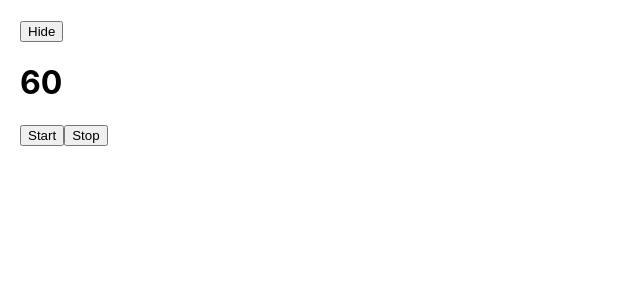
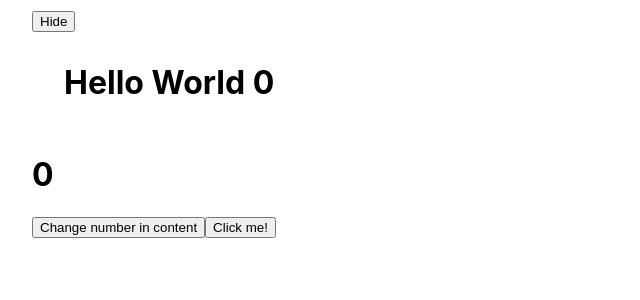
Before and after one commit to khiemk31/ReactJs, a React (Create React App) app in the folder fake_tiktok/: page / in a window 1280 px wide. Shown: the top 300 px of the page, without its empty margins (0-640 px from the left). Built offline with nearby package versions, Linux system fonts and the light colour scheme.

Commit message:
no message

```diff
--- a/fake_tiktok/src/App.js
+++ b/fake_tiktok/src/App.js
@@ -1,27 +1,30 @@
-import { useState } from "react";
+import { useState, memo } from "react";
+import Content from "./Content";
+//1. memo() -> Higher Order Component (HOC)
+//2. useCallback()
 
-import Content from "./Content";
-//useEffect :
-//1. Cập nhật lại state
-//2. Cập nhật lại DOM (mutated)
-//3. Render lại UI
-//4. Gọi cleanup nếu deps thay đổi
-//5. Gọi useEffect callback
-
-//useLayoutEffect :
-//1. Cập nhật lại state
-//2. Cập nhật lại DOM (mutated)
-//3. Gọi cleanup nếu deps thay đổi (sync)
-//4. Gọi useLayoutEffect callback (sync)
-//5. Render lại UI
+//Hooks
+//HOC
+//Render props
 
 function App() {
   const [show, setShow] = useState(true);
+  const [count, setCount] = useState(0);
+  const [number, setNumber] = useState(0);
 
+  const changeNumberInContent = () => {
+    setNumber(Math.random());
+  };
+  const handleClick = () => {
+    setCount(count + 1);
+  };
   return (
-    <div style={{ padding: 20 }}>
+    <div style={{ padding: "10px  32px" }}>
       <button onClick={() => setShow(!show)}>{show ? "Hide" : "Show"}</button>
-      {show && <Content />}
+      {show && <Content number={number} />}
+      <h1>{count}</h1>
+      <button onClick={changeNumberInContent}>Change number in content</button>
+      <button onClick={handleClick}>Click me!</button>
     </div>
   );
 }
--- a/fake_tiktok/src/Content.js
+++ b/fake_tiktok/src/Content.js
@@ -1,32 +1,12 @@
-import { useRef, useState, useEffect } from "react";
-//Lưu các giá trị qua một tham chiếu bên ngoài
-//function component
-function useLayoutEffectDemo() {
-  const [count, setCount] = useState(60);
-  const timerId = useRef();
-  const prevCount = useRef();
-  useEffect(() => {
-    prevCount.current = count;
-  }, [count]);
+import { useRef, useState, memo } from "react";
 
-  const handleStart = () => {
-    timerId.current = setInterval(() => {
-      setCount((prev) => prev - 1);
-    }, 1000);
-    console.log("Start ->", timerId.current);
-  };
-  const handleStop = () => {
-    clearInterval(timerId.current);
-    console.log("Stop ->", timerId.current);
-  };
-  console.log(count, prevCount.current);
+function Content({ number }) {
+  console.log("re-render");
   return (
-    <div>
-      <h1>{count}</h1>
-      <button onClick={handleStart}>Start</button>
-      <button onClick={handleStop}>Stop</button>
+    <div style={{ padding: "10px  32px" }}>
+      <h1>Hello World {number}</h1>
     </div>
   );
 }
 
-export default useLayoutEffectDemo;
+export default memo(Content);
```
